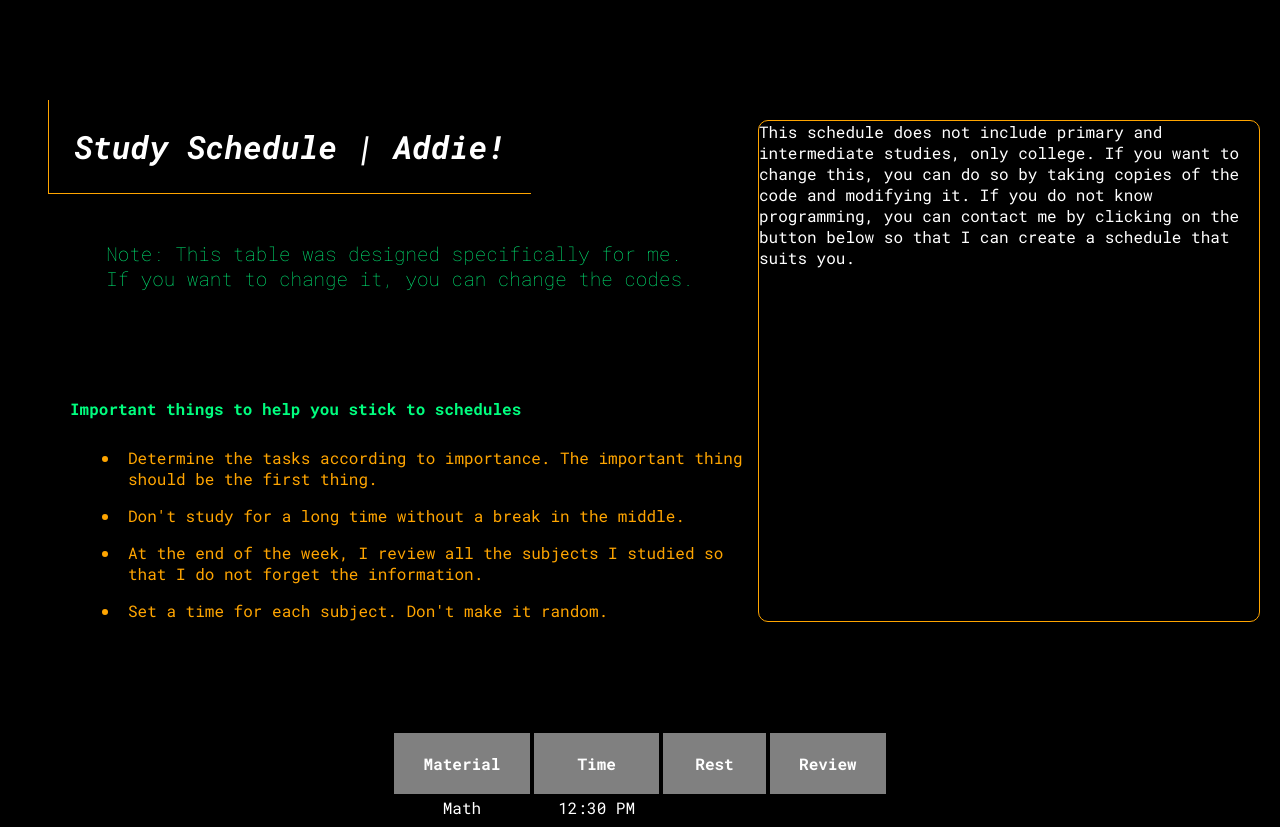
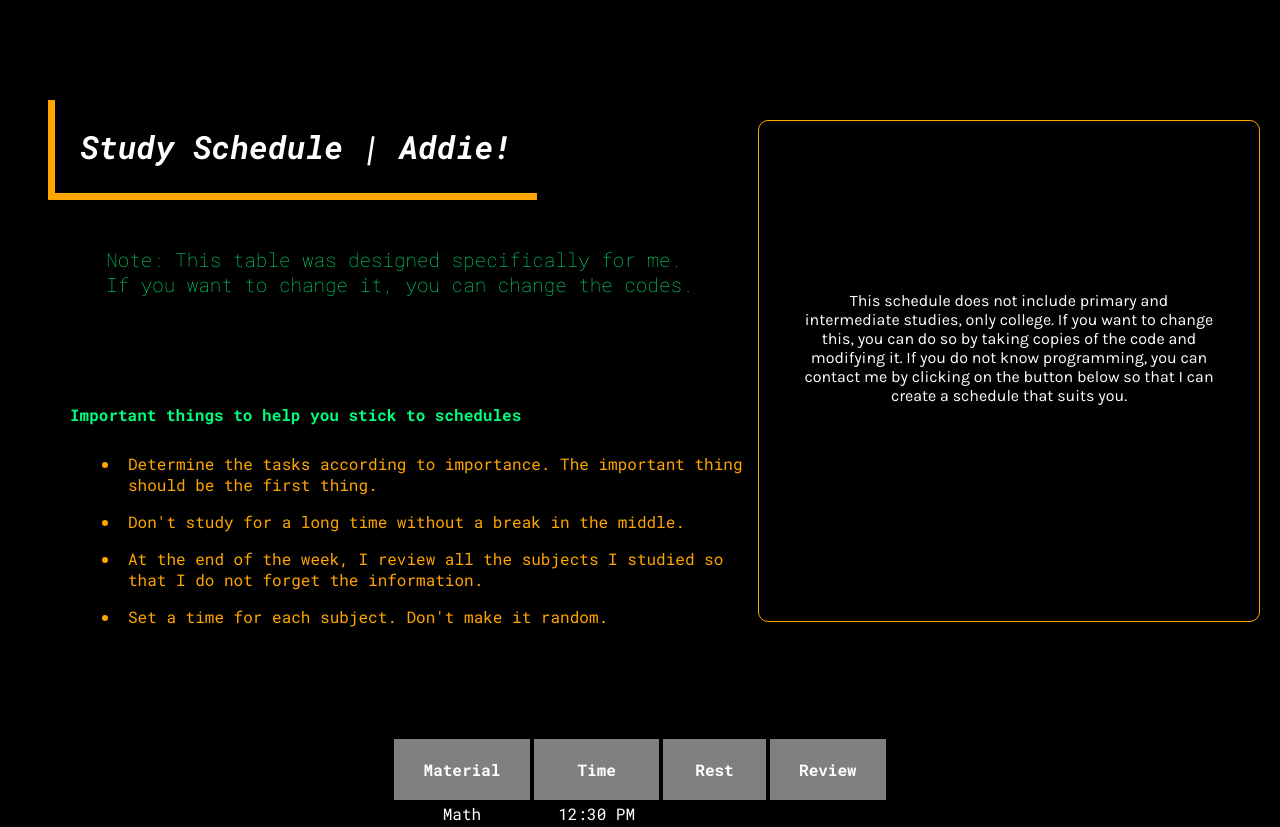
Before and after one commit to AddieX/StudySchedule, a website: page index.html in a window 1280 px wide. Drawn offline with Linux system fonts and the light colour scheme.

Commit message:
Transfer To Fonts File

```diff
--- a/src/Css/fonts.css
+++ b/src/Css/fonts.css
@@ -1,10 +1,25 @@
 @import url("https://fonts.googleapis.com/css2?family=Roboto+Mono:ital,wght@0,100..700;1,100..700&display=swap");
+@import url("https://fonts.googleapis.com/css2?family=Karla:ital,wght@0,200..800;1,200..800&display=swap");
 
-
+.header,
 h1 {
-  font-family: "Roboto Mono
+  font-family: "Roboto Mono";
+  font-style: italic;
 }
 
 body {
   font-family: "Roboto Mono";
 }
+
+p {
+  font-family: "Roboto Mono";
+}
+
+.box-text {
+  font-family: "Karla";
+}
+
+.note {
+  font-weight: lighter;
+  font-size: larger;
+}
--- a/src/Css/style.css
+++ b/src/Css/style.css
@@ -12,7 +12,8 @@ body {
 }
 
 .header {
-  border: solid thin orange;
+  border: solid 4px orange;
+  border-width: 7px;
   border-top-style: unset;
   border-right-style: unset;
   display: inline-block;
@@ -20,16 +21,14 @@ body {
 .header,
 h1 {
   padding: 25px;
-  font-style: italic;
-  font-family: "Roboto Mono";
   margin-top: 100px;
   margin-left: 3rem;
 }
 
 .note {
   font-weight: lighter;
+  font-size: larger;
   padding: 15px;
-  font-size: larger;
   color: springgreen;
   margin-top: 2rem;
   margin-left: 3.2rem;
@@ -43,6 +42,11 @@ h1 {
   border-radius: 10px;
   margin-top: 120px;
   float: right;
+}
+.box-text {
+  text-align: center;
+  margin-top: 25%;
+  padding: 45px;
 }
 .schedule-imp {
   font-weight: bold;
```
